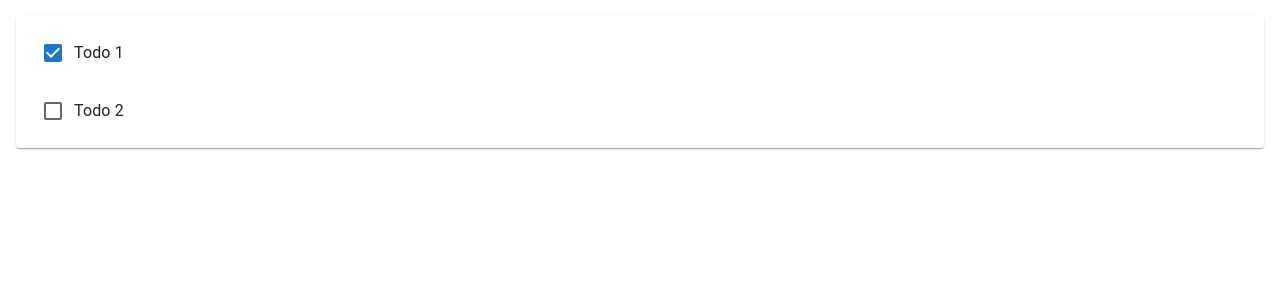
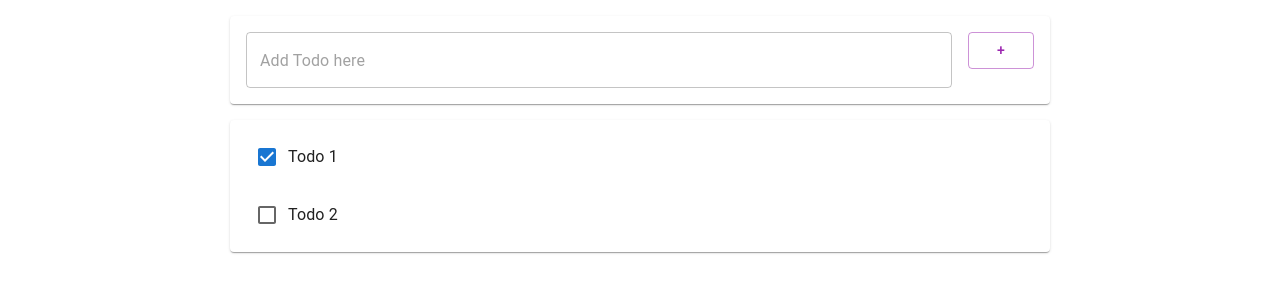
Before and after one commit to zomeong/TodoService-FE, a React (Create React App) app: page / in a window 1280 px wide. Shown: the top 300 px of the page. Built offline with nearby package versions, Linux system fonts and the light colour scheme.

Commit message:
이벤트 핸들러로 목록 추가

```diff
--- /dev/null
+++ b/src/AddTodo.js
@@ -0,0 +1,57 @@
+import React from 'react';
+import { TextField, Paper, Button, Grid } from '@mui/material';
+
+class AddTodo extends React.Component{
+    constructor(props){
+        super(props);           // props에 상위 컴포넌트(App.js)에서 전달된 add 함수, 매개변수 포함
+        this.state = {item :{title: ""}};
+        this.add = props.add;   // props로 전달된 add 함수를 add 변수에 할당
+    }
+
+    onInputChange = (e)=>{
+        const thisItem = this.state.item;
+        thisItem.title = e.target.value;
+        this.setState({item: thisItem});
+        console.log(thisItem);
+    }
+
+    onButtonClick = () =>{
+        this.add(this.state.item);
+        this.setState({item: {title: ""}});     // text 값을 추가하고 입력 필드는 초기화
+    }
+
+    enterKeyEventHolder = (e) => {
+        if(e.key === 'Enter'){
+            this.onButtonClick();
+        }
+    }
+
+    render(){
+        return(
+            <Paper style={{margin:16, padding:16}}>
+                <Grid container>
+                    <Grid xs={11} md={11} item style={{paddingRight:16}}>
+                        <TextField
+                        placeholder="Add Todo here"
+                        fullWidth
+                        onChange={this.onInputChange}
+                        value={this.state.item.title}
+                        onKeyPress={this.enterKeyEventHolder}
+                        />
+                    </Grid>
+                    <Grid xs={1} md={1} item>
+                        <Button
+                        fullWidth
+                        color="secondary"
+                        variant="outlined"
+                        onClick={this.onButtonClick}>
+                            +
+                        </Button>
+                    </Grid>
+                </Grid>
+            </Paper>
+        );
+    }
+}
+
+export default AddTodo;
--- a/src/App.js
+++ b/src/App.js
@@ -2,7 +2,8 @@
 import React from 'react';
 import Hello from './Hello';
 import Todo from './Todo';
-import {Paper, List}from "@mui/material";
+import AddTodo from './AddTodo';
+import {Paper, List, Container}from "@mui/material";
 import './App.css';
 
 class App extends React.Component{
@@ -17,6 +18,16 @@
         };
     }
 
+    // (1) add 함수 추가
+    add = (item) => {
+        const thisItems = this.state.items;
+        item.id = "ID-"+ thisItems.length;  // key값을 위한 id 생성
+        item.done = false;
+        thisItems.push(item);
+        this.setState({items: thisItems});  // update state
+        console.log("items:", this.state.items);
+    }
+
     render(){
         // 자바스크립트가 제공하는 map 함수로 배열을 반복하여 <Todo /> 컴포넌트를 여러 개 생성
         var todoItems = this.state.items.length > 0 &&(
@@ -29,10 +40,13 @@
             </Paper>
         );
 
-        // 생성된 컴포넌트 JSX를 리턴
+        // (2) add 함수 연결
         return(
             <div className="App">
-                {todoItems}
+                <Container maxWidth="md">
+                    <AddTodo add={this.add}/>
+                    <div className="TodoList">{todoItems}</div>
+                </Container>
             </div>
         );
     }
```
